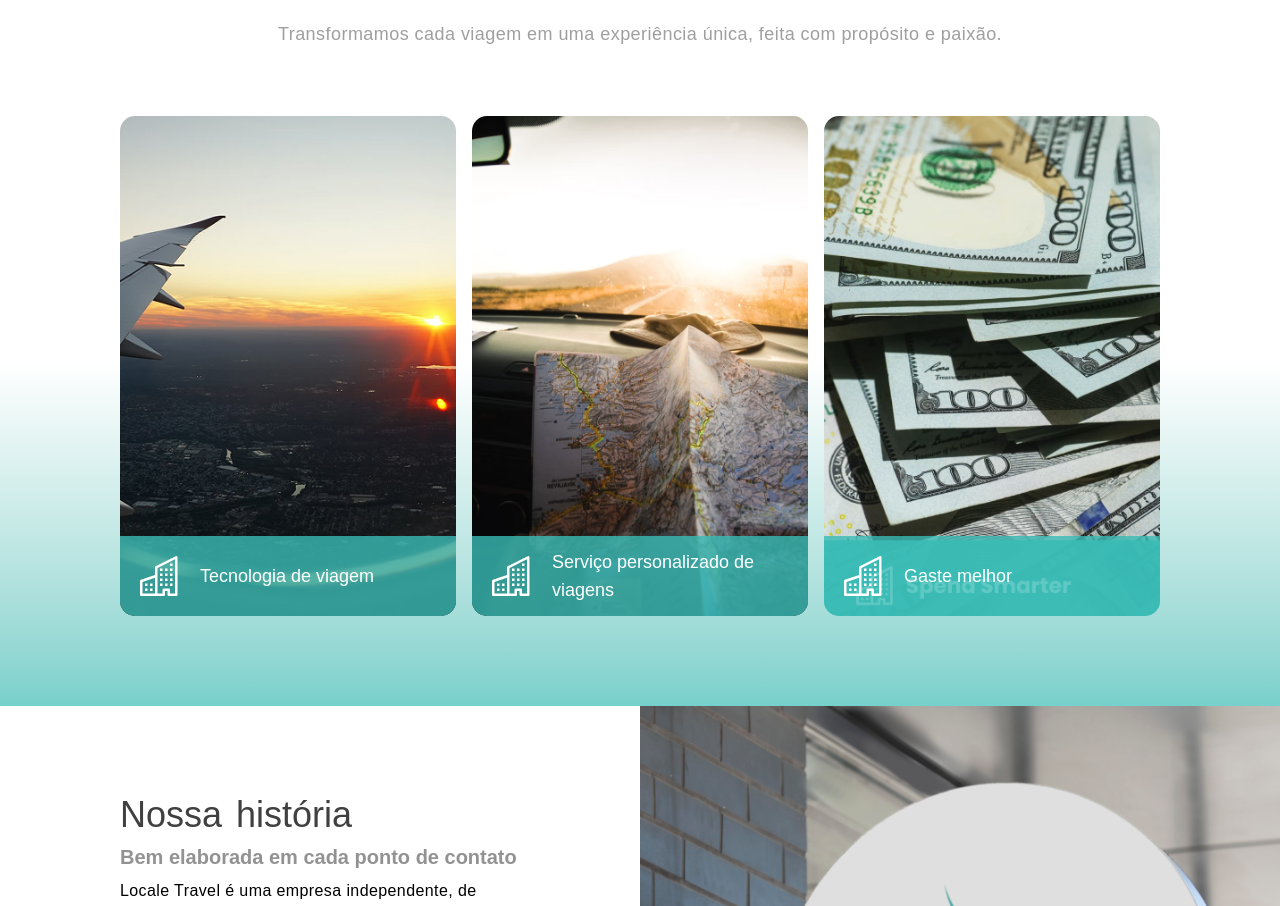
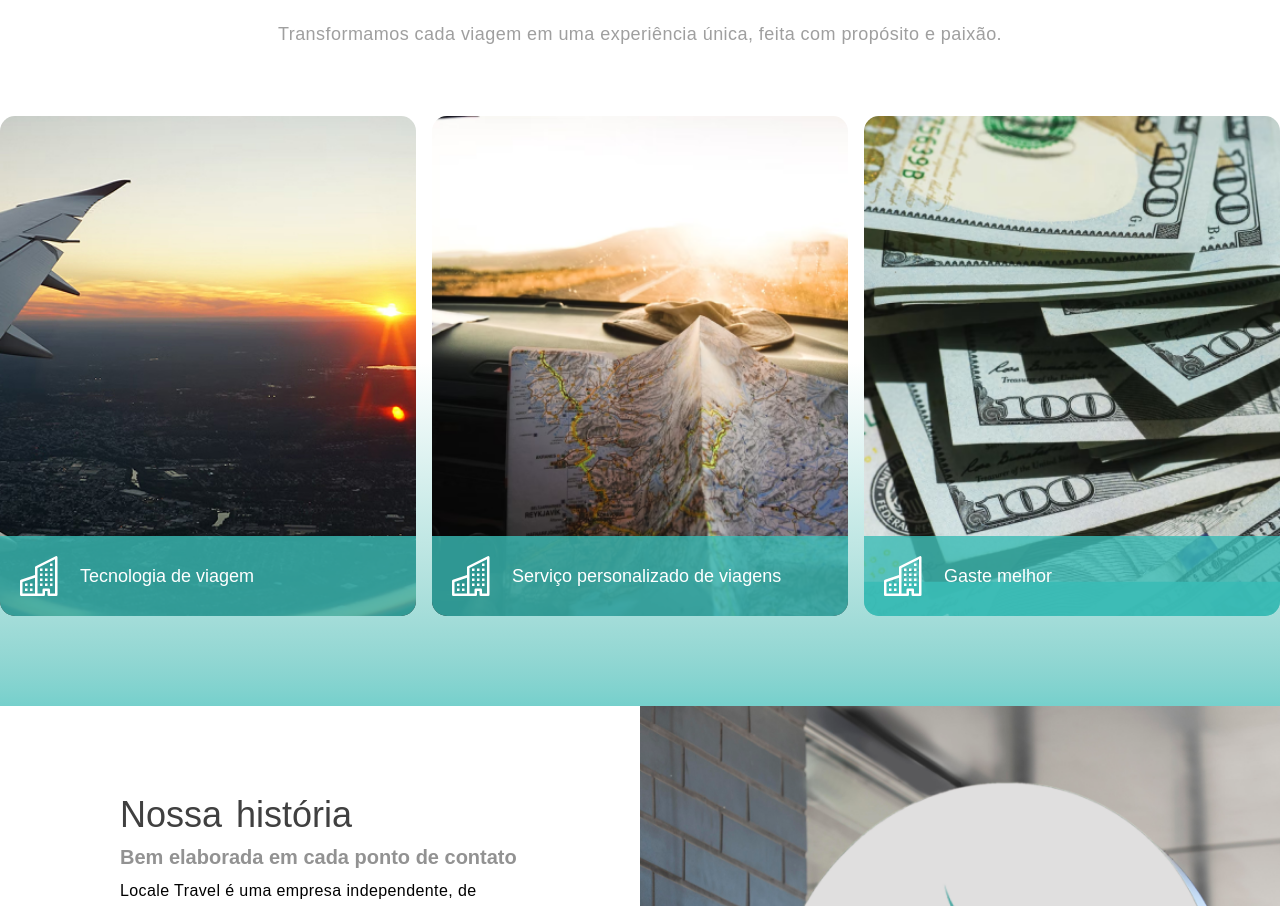
Before and after one commit to Leonardobern10/locale-travel, a React (Vite) app: page / in a window 1280 px wide. Shown: the part 954-1860 px from the top of the page. Built offline with nearby package versions, Linux system fonts and the light colour scheme; a web font is replaced by a local one.

Commit message:
feat: Inserindo renderização condicional para dispositivos móveis com largura de tela menor que 575px

```diff
--- a/src/components/LocaleWay/LocaleWay.tsx
+++ b/src/components/LocaleWay/LocaleWay.tsx
@@ -4,6 +4,8 @@ import TitleSectionColored from "../TitleSection";
 import { LocaleWayServiceData } from "@data/LocalWayServiceData";
 import TiltedCard from "../../ui/TiltedCard/TiltedCard";
 import Subtitle from "../Subtitle";
+import useWidth from "src/hooks/useWidth";
+import ManagementTravelServiceMobile from "./ManagementTravelServiceMobile";
 
 export default function LocaleWay(): ReactElement {
   return (
@@ -15,8 +17,9 @@ export default function LocaleWay(): ReactElement {
         />
         <Subtitle white={false} title={LocaleWayServiceData.description} />
       </div>
-      <div className="padding-h-content h-130 w-full flex flex-row items-center justify-between gap-x-4">
-        {LocaleWayServiceData.services.map((el) => (
+      <div className="md:padding-h-content h-fit md:h-130 w-full flex flex-col md:flex-row items-center justify-between gap-x-4">
+        {useWidth() > 575
+          ? LocaleWayServiceData.services.map((el) => (
               <TiltedCard
                 padding="0"
                 key={el.index}
@@ -36,6 +39,15 @@ export default function LocaleWay(): ReactElement {
                   />
                 }
               />
+            ))
+          : LocaleWayServiceData.services.map((el) => (
+              <ManagementTravelServiceMobile
+                index={el.index}
+                img={el.img}
+                icon={el.icon}
+                service={el.service}
+                description={el.description}
+              />
             ))}
       </div>
     </section>
```
Lines whose indentation alone changed are shown as unchanged.
